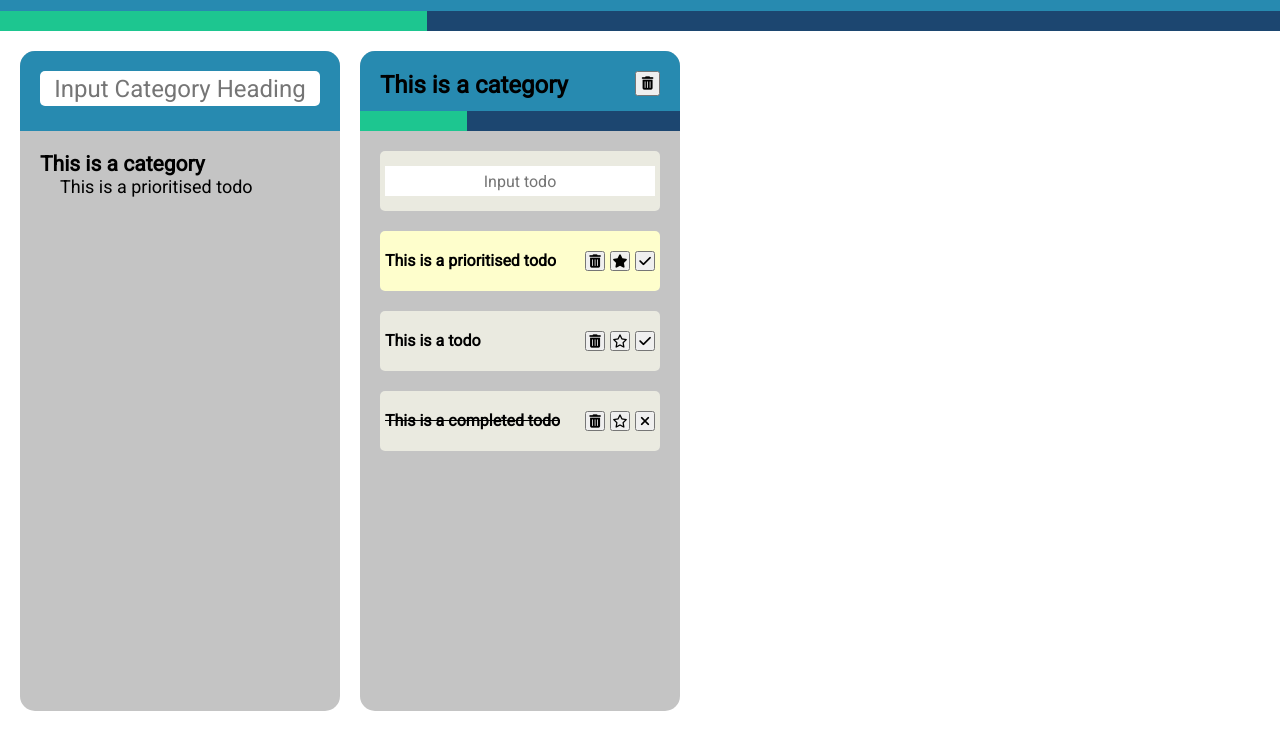
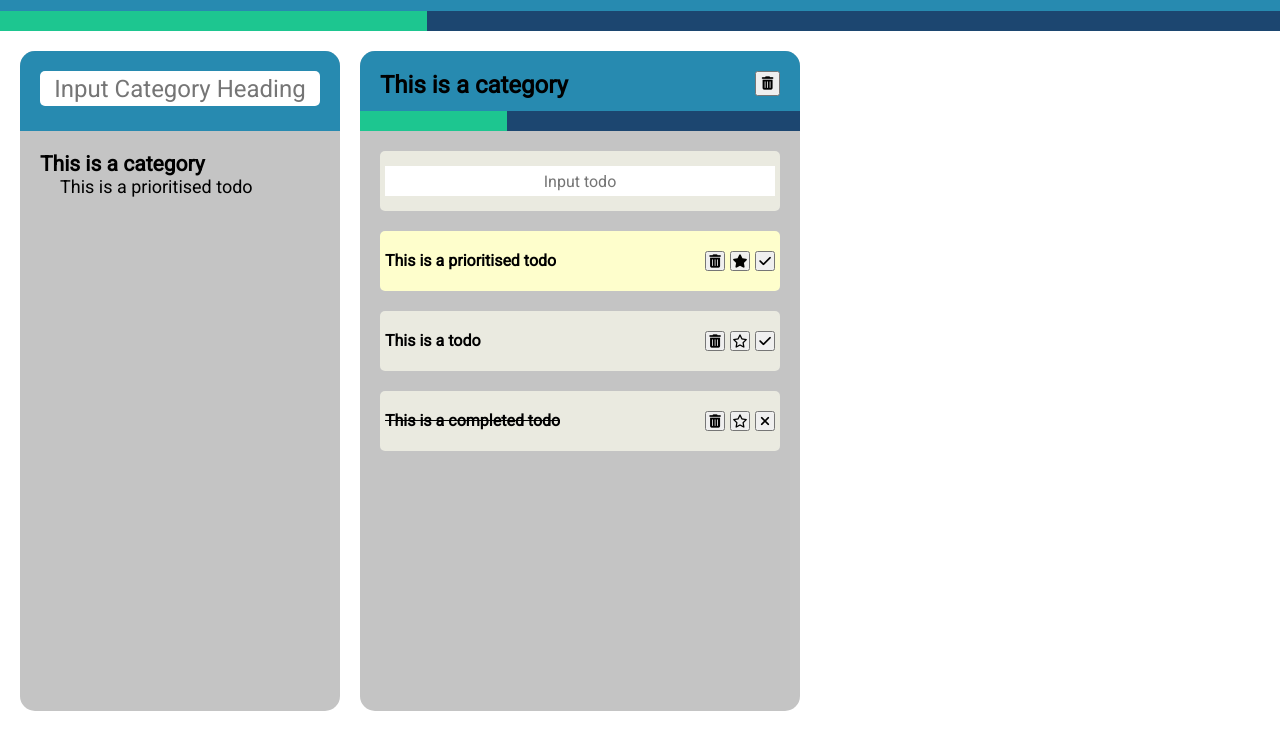
Before and after one commit to Code-Institute-Submissions/CI-milestone-4, a plain HTML site: page index.html in a window 1280 px wide. Shown: the part 69-800 px from the top of the page. Drawn offline with nearby package versions, Linux system fonts and the light colour scheme; no server answers.

Commit message:
Changed: Category flow in landscape view

```diff
--- a/assets/css/style.css
+++ b/assets/css/style.css
@@ -3,6 +3,7 @@
 /* Sets CSS variables */
 :root {
   --header-height: 100px;
+  --category-width: 25vw;
   --category-padding: 20px;
 }
 
@@ -15,8 +16,6 @@
 
 body {
   display: inline-flex;
-  overflow-x: scroll;
-  overflow-y: hidden;
   white-space: nowrap;
   scrollbar-width: none;
 }
@@ -73,16 +72,24 @@ header {
 
 /* The category container is floated beside the category form */
 #category-container {
-  float: left;
+  display: flex;
+  flex-flow: row wrap;
+  position: absolute;
+  top: var(--header-height);
+  right: 0;
+  bottom: 0;
+  left: calc(var(--category-width) + (2 * var(--category-padding)));
+  padding-top: var(--category-padding);
+  overflow: auto;
 }
 
 .category {
   display: inline-block;
   position: relative;
   margin-right: var(--category-padding);
-  margin-top: calc(var(--category-padding) + var(--header-height));
+  margin-bottom: var(--category-padding);
   height: calc(100vh - var(--header-height) - (2 * var(--category-padding)));
-  width: 25vw;
+  width: calc(50% - var(--category-padding));
   min-width: 300px;
   background: #c4c4c4;
   border-radius: 15px;
@@ -143,7 +150,7 @@ header {
   margin-top: calc(var(--category-padding) + var(--header-height));
   margin-right: var(--category-padding);
   height: calc(100vh - var(--header-height) - (2 * var(--category-padding)));
-  width: 25vw;
+  width: var(--category-width);
   min-width: 300px;
   background: #c4c4c4;
   border-radius: 15px;
```
